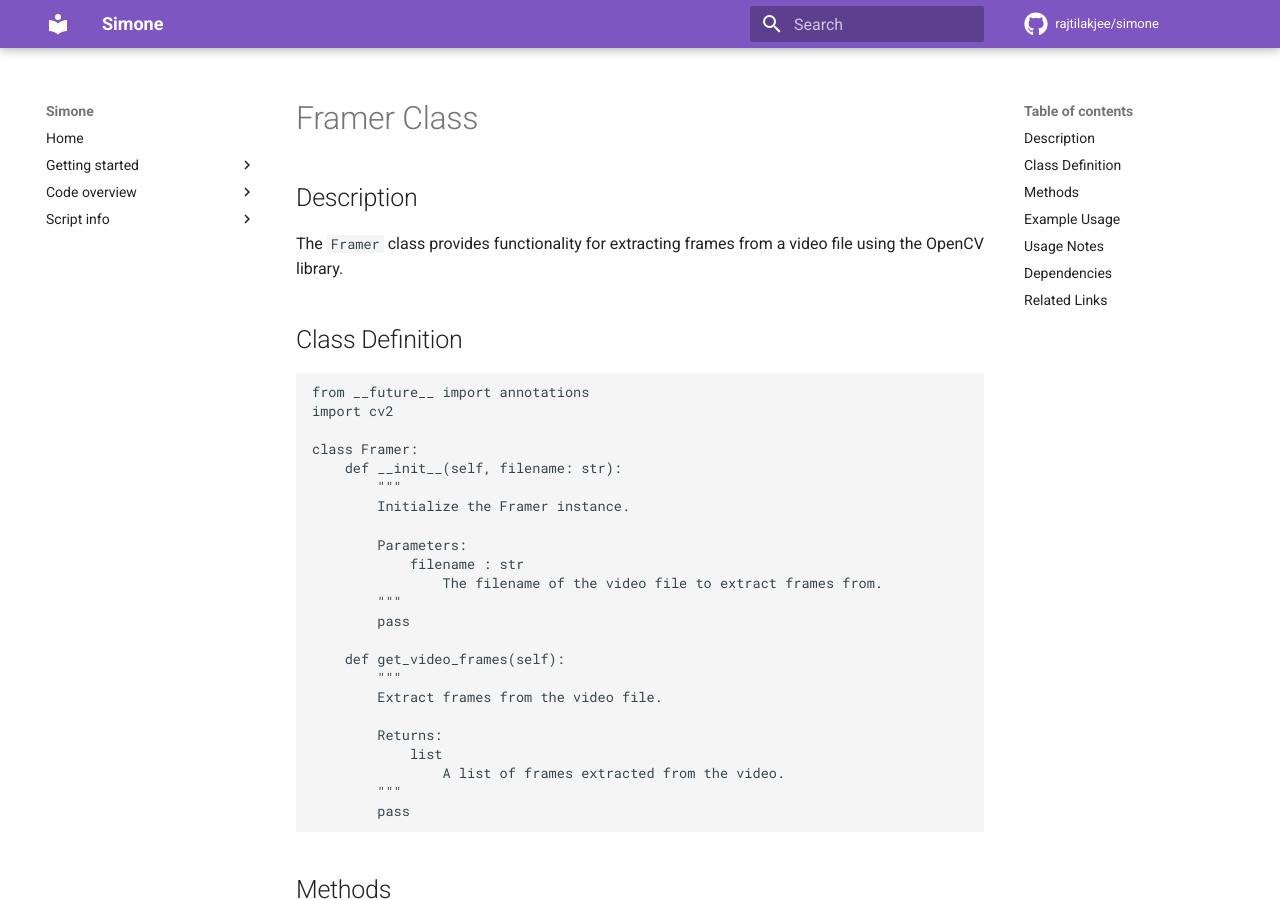
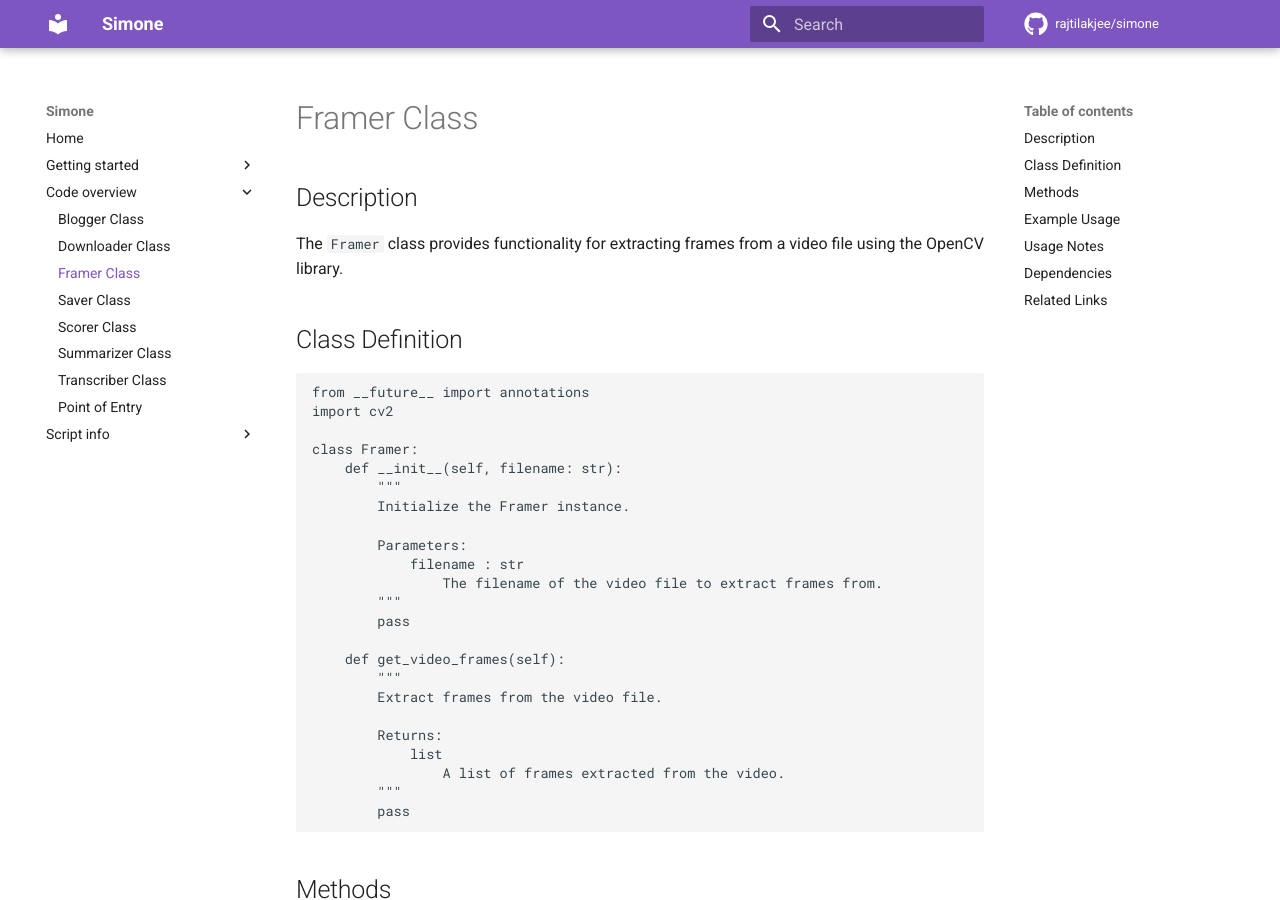
Before and after one commit to rajtilakjee/simone, an MkDocs documentation site: the page built from docs/code-overview/framer.md, in a window 1280 px wide and 900 px high. Built offline with MkDocs 1.6.1 and Material for MkDocs 9.7.7, drawn with Linux system fonts in a browser that asks for light colours; comment, search, counter and statistics services are not loaded; some of the changed lines change nothing that is shown.

Commit message:
Fix navigation path to the documentation pages

```diff
--- a/mkdocs.yml
+++ b/mkdocs.yml
@@ -43,16 +43,16 @@ extra:
 nav:
   - Home: index.md
   - Getting started:
-    - Dependencies: dependencies.md
-    - Installation: installation.md
+    - Dependencies: getting-started/dependencies.md
+    - Installation: getting-started/installation.md
   - Code overview:
-    - Blogger Class: blogger.md
-    - Downloader Class: downloader.md
-    - Framer Class: framer.md
-    - Saver Class: saver.md
-    - Scorer Class: scorer.md
-    - Summarizer Class: summarizer.md
-    - Transcriber Class: transcriber.md
-    - Point of Entry: main.md
+    - Blogger Class: code-overview/blogger.md
+    - Downloader Class: code-overview/downloader.md
+    - Framer Class: code-overview/framer.md
+    - Saver Class: code-overview/saver.md
+    - Scorer Class: code-overview/scorer.md
+    - Summarizer Class: code-overview/summarizer.md
+    - Transcriber Class: code-overview/transcriber.md
+    - Point of Entry: code-overview/main.md
   - Script info:
-    - Roadmap: roadmap.md
+    - Roadmap: script-info/roadmap.md
```
